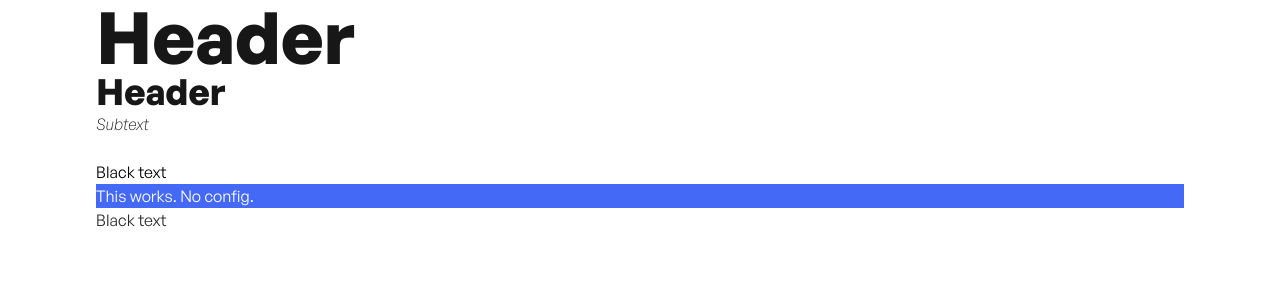
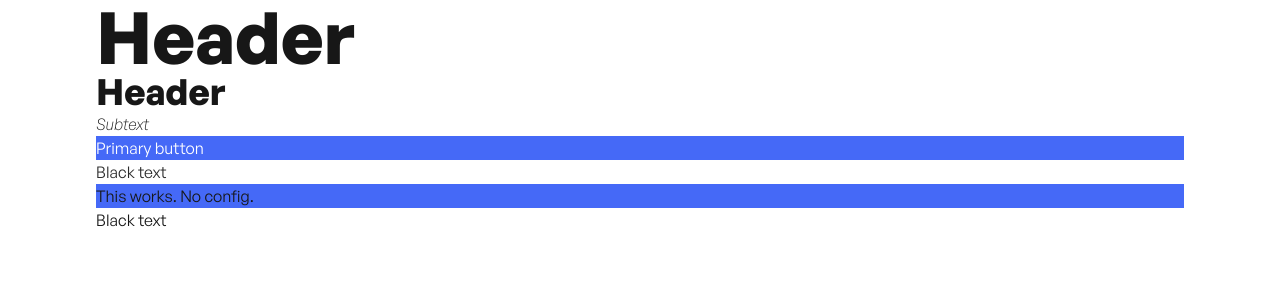
Before and after one commit to ompatel2019/a1education, a Next.js app: page / in a window 1280 px wide. Shown: the top 300 px of the page. Built offline with nearby package versions, Linux system fonts and the light colour scheme.

Commit message:
complete tailwind-setup incl. @apply custom classes

```diff
--- a/app/globals.css
+++ b/app/globals.css
@@ -1,3 +1,4 @@
+/* app/globals.css */
 @import "tailwindcss";
 
 :root {
@@ -9,22 +10,13 @@
   --white: #ffffff;
 }
 
-@theme inline {
-  --color-background: var(--background);
-  --color-foreground: var(--foreground);
-  --font-sans: var(--font-geist-sans);
-  --font-mono: var(--font-geist-mono);
-}
-
-@media (prefers-color-scheme: dark) {
-  :root {
-    --background: #0a0a0a;
-    --foreground: #ededed;
-  }
+html {
+  scroll-behavior: smooth;
+  overflow-x: hidden;
 }
 
 body {
-  background: var(--background);
+  background-color: var(--background);
   color: var(--foreground);
   font-family: var(--font-general-sans), sans-serif;
 }
@@ -56,4 +48,33 @@ body {
   .p {
     @apply text-base leading-relaxed md:text-lg;
   }
+
+  /* Colours */
+  .bg-primary {
+    background-color: var(--primary);
+  }
+
+  .bg-primary-hover {
+    background-color: var(--primary-hover);
+  }
+
+  .text-primary {
+    color: var(--primary);
+  }
+
+  .text-white {
+    color: var(--white);
+  }
+
+  .text-black {
+    color: var(--black);
+  }
+
+  .bg-black {
+    background-color: var(--black);
+  }
+
+  .bg-white {
+    background-color: var(--white);
+  }
 }
--- a/app/page.tsx
+++ b/app/page.tsx
@@ -10,10 +10,8 @@ export default function page() {
         <p className="font-light italic">Subtext</p>
         <div className="bg-primary text-white">Primary button</div>
         <p className="text-black">Black text</p>
-        <div className="bg-[var(--primary)] text-[var(--white)]">
-          This works. No config.
-        </div>
-        <p className="text-[var(--black)]">Black text</p>
+        <div className="bg-primary">This works. No config.</div>
+        <p className="">Black text</p>
       </div>
     </>
   );
```
